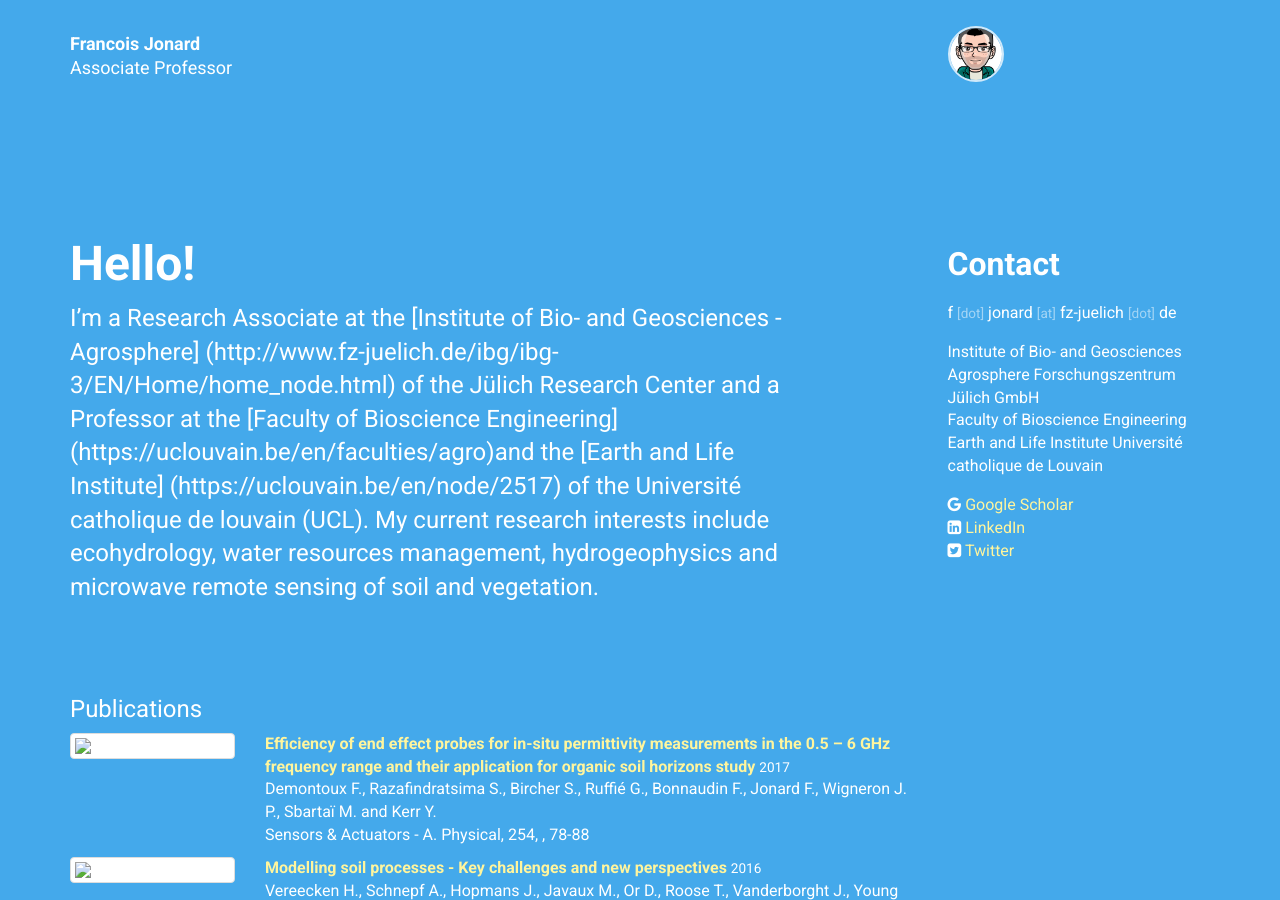
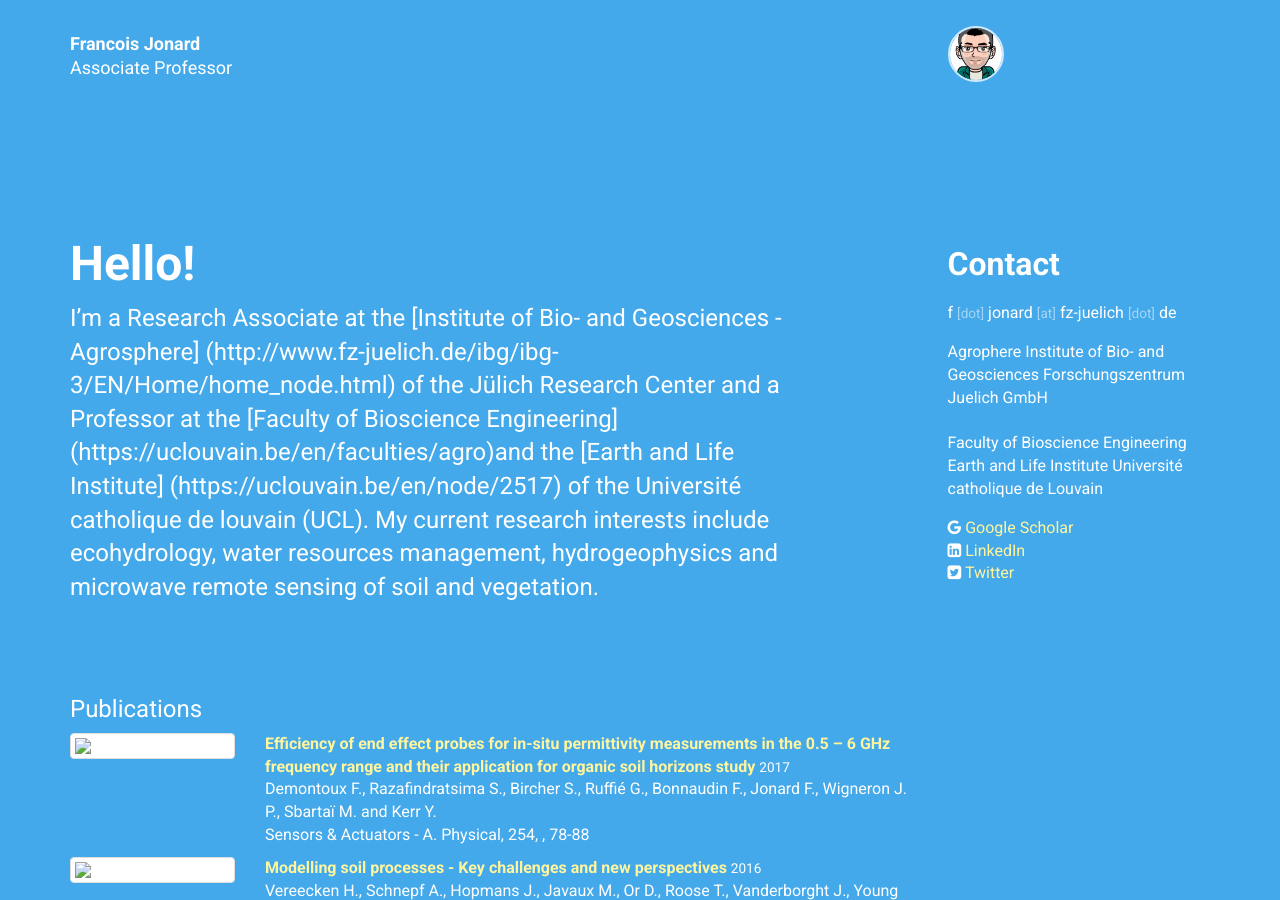
Before and after one commit to francoisjonard/francoisjonard.github.io, a Jekyll site: the page built from index.html, in a window 1280 px wide and 900 px high. Built offline with Jekyll 4.4.1, drawn with Linux system fonts in a browser that asks for light colours; nearby versions of some CDN libraries.

Commit message:
Update personal.yml

```diff
--- a/_data/personal.yml
+++ b/_data/personal.yml
@@ -8,12 +8,17 @@ email: f.jonard@fz-juelich.de
 
 phone: +49 (0)2461 61 9518
 
-department: Institute of Bio- and Geosciences Agrosphere Forschungszentrum Jülich GmbH
+department: >
+    Agrophere
+    Institute of Bio- and Geosciences
+    Forschungszentrum Juelich GmbH
 
-institution: Faculty of Bioscience Engineering Earth and Life Institute Université catholique de Louvain
-
+institution: >
 
 mailing_address: >
+    Faculty of Bioscience Engineering
+    Earth and Life Institute
+    Université catholique de Louvain
 
 
 profiles:
```
